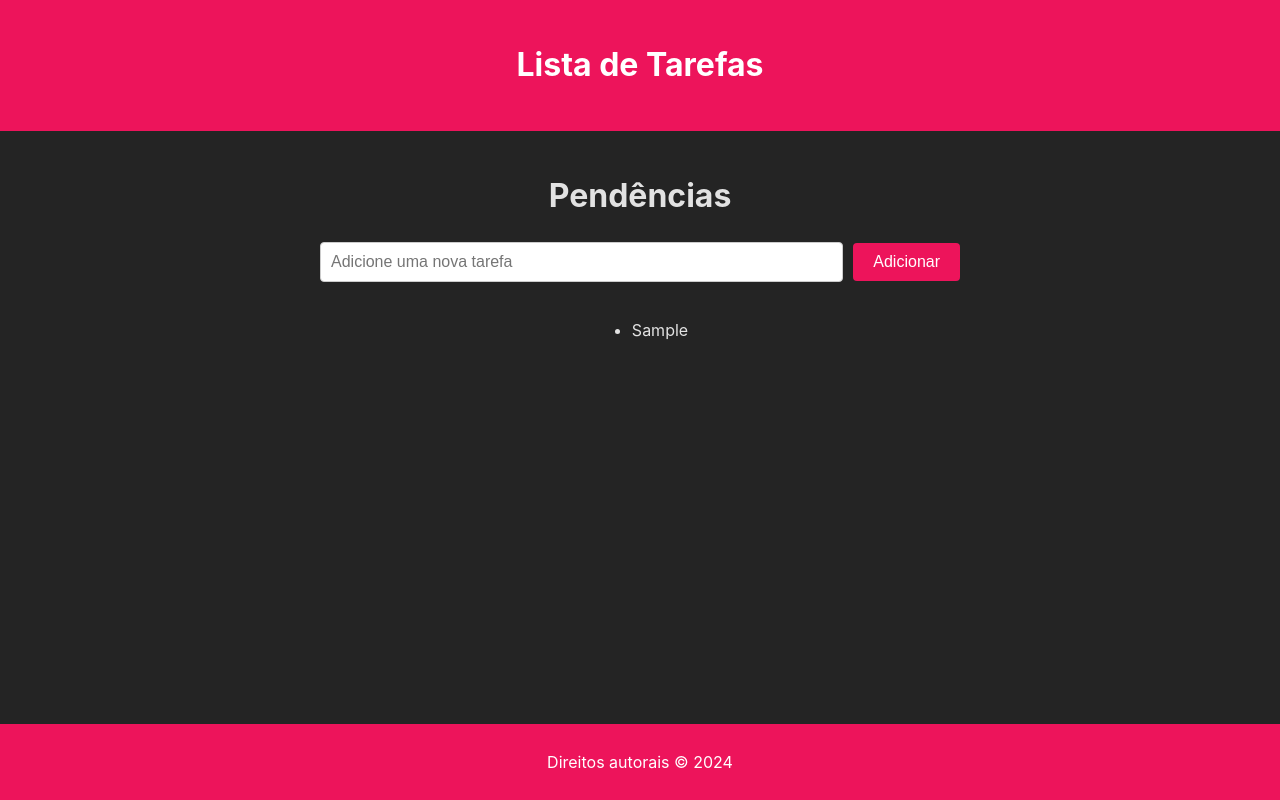
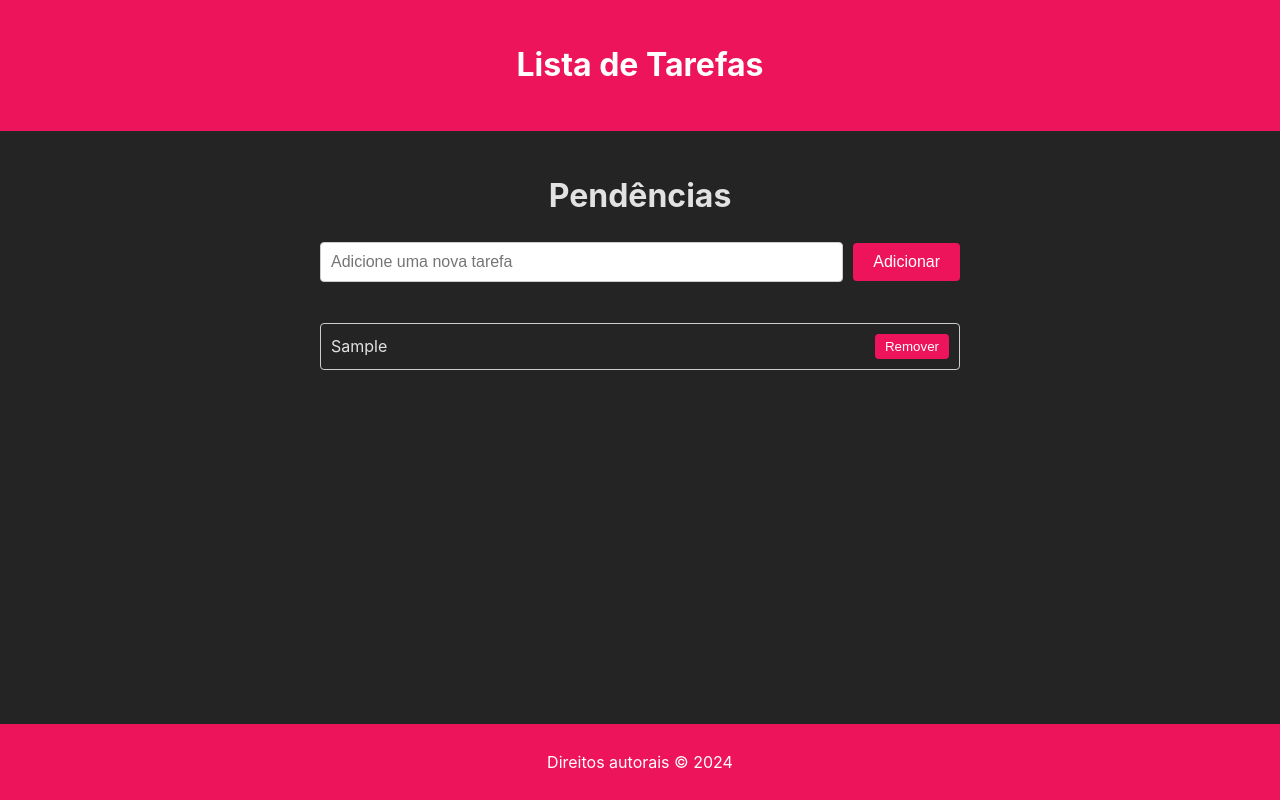
Before and after one commit to natashalisboa/fiap-tech-challenge-03, a React (Vite) app: page / in a window 1280 px wide. Both pictures are taken after typing "Sample" into the empty fields and a click on the button "Adicionar". Built offline with nearby package versions, Linux system fonts and the light colour scheme.

Commit message:
aula 4 - styled components

```diff
--- a/package.json
+++ b/package.json
@@ -11,11 +11,13 @@
   },
   "dependencies": {
     "react": "^18.3.1",
-    "react-dom": "^18.3.1"
+    "react-dom": "^18.3.1",
+    "styled-components": "^6.1.11"
   },
   "devDependencies": {
     "@types/react": "^18.3.3",
     "@types/react-dom": "^18.3.0",
+    "@types/styled-components": "^5.1.34",
     "@typescript-eslint/eslint-plugin": "^7.13.1",
     "@typescript-eslint/parser": "^7.13.1",
     "@vitejs/plugin-react": "^4.3.1",
--- a/src/App.tsx
+++ b/src/App.tsx
@@ -2,9 +2,9 @@ import { useState } from 'react';
 import Header from './components/Header/Header';
 import Footer from './components/Footer/Footer';
 import MainContent from './components/Main/MainContent';
-import './App.css';
 import AddTask from './components/pages/AddTask/AddTask';
 import TaskList from './components/pages/TaskList/TaskList';
+import './App.css';
 
 interface Task {
   id: number;
@@ -18,14 +18,18 @@ function App() {
     setTasks([...tasks, { id: tasks.length + 1, name: taskName }]);
   };
 
+  const removeTask = (taskId: number) => {
+    setTasks(tasks.filter(task => task.id !== taskId));
+  };
+
   return (
-    <div className="app-container"> {/* Pode adicionar estilos ou classes conforme necessário */}
+    <div className="app-container">
       <Header />
       <MainContent>
         <h1>Pendências</h1>
         <AddTask onAddTask={addTask} />
-      <TaskList tasks={tasks} />
-    </MainContent >
+        <TaskList tasks={tasks} onRemoveTask={removeTask} />
+      </MainContent>
       <Footer />
     </div>
   );
--- a/src/components/Footer/Footer.css
+++ /dev/null
@@ -1,9 +0,0 @@
-.footer {
-    background-color: #ed145b;
-    color: white;
-    text-align: center;
-    padding: 10px 0;
-    position: fixed;
-    bottom: 0;
-    width: 100%;
-  }
--- a/src/components/Footer/Footer.tsx
+++ b/src/components/Footer/Footer.tsx
@@ -1,11 +1,21 @@
 import React from 'react';
-import './Footer.css';
+import styled from 'styled-components';
+
+const FooterContainer = styled.footer`
+  background-color: #ed145b;
+  color: white;
+  text-align: center;
+  padding: 10px 0;
+  position: fixed;
+  bottom: 0;
+  width: 100%;
+`;
 
 const Footer: React.FC = () => {
   return (
-    <footer className="footer">
+    <FooterContainer>
       <p>Direitos autorais © 2024</p>
-    </footer>
+    </FooterContainer>
   );
 };
 
--- a/src/components/Header/Header.css
+++ /dev/null
@@ -1,11 +0,0 @@
-.header {
-    display: flex;
-    background-color: #ed145b;
-    color: white;
-    justify-content: center;
-    padding: 20px;
-  }
-
-  h1 {
-   text-align: center;
-  }
--- a/src/components/Header/Header.tsx
+++ b/src/components/Header/Header.tsx
@@ -1,11 +1,23 @@
 import React from 'react';
-import './Header.css';
+import styled from 'styled-components';
+
+const HeaderContainer = styled.header`
+  display: flex;
+  background-color: #ed145b;
+  color: white;
+  justify-content: center;
+  padding: 20px;
+`;
+
+const HeaderTitle = styled.h1`
+  text-align: center;
+`;
 
 const Header: React.FC = () => {
   return (
-    <header className="header">
-      <h1>Lista de Tarefas</h1>
-    </header>
+    <HeaderContainer>
+      <HeaderTitle>Lista de Tarefas</HeaderTitle>
+    </HeaderContainer>
   );
 };
 
--- a/src/components/Main/MainContent.css
+++ /dev/null
@@ -1,8 +0,0 @@
-.main-content {
-    flex: 1;
-    display: flex;
-    flex-direction: column;
-    justify-content: center;
-    padding: 20px;
-    align-items: center;
-  }
--- a/src/components/Main/MainContent.tsx
+++ b/src/components/Main/MainContent.tsx
@@ -1,11 +1,20 @@
 import React from 'react';
-import './MainContent.css';
+import styled from 'styled-components';
+
+const Main = styled.main`
+  flex: 1;
+  display: flex;
+  flex-direction: column;
+  justify-content: center;
+  padding: 20px;
+  align-items: center;
+`;
 
 const MainContent: React.FC<{ children: React.ReactNode }> = ({ children }) => {
   return (
-    <main className="main-content">
+    <Main>
       {children}
-    </main>
+    </Main>
   );
 };
 
--- a/src/components/pages/AddTask/AddTask.css
+++ /dev/null
@@ -1,30 +0,0 @@
-.add-task-form {
-    display: flex;
-    align-items: center;
-    margin-bottom: 20px;
-    width: 50vw;
-  }
-
-  .add-task-input {
-    flex: 1;
-    padding: 10px;
-    font-size: 16px;
-    border: 1px solid #ccc;
-    border-radius: 4px;
-    margin-right: 10px;
-  }
-
-  .add-task-button {
-    padding: 10px 20px;
-    font-size: 16px;
-    background-color: #ed145b;
-    color: white;
-    border: none;
-    border-radius: 4px;
-    cursor: pointer;
-    transition: background-color 0.3s ease;
-  }
-
-  .add-task-button:hover {
-    background-color: #c10e49;
-  }
--- a/src/components/pages/AddTask/AddTask.tsx
+++ b/src/components/pages/AddTask/AddTask.tsx
@@ -1,9 +1,44 @@
 import React, { useState } from 'react';
-import './AddTask.css';
+import styled from 'styled-components';
 
 interface AddTaskProps {
   onAddTask: (taskName: string) => void;
 }
+
+const Form = styled.form`
+  display: flex;
+  align-items: center;
+  margin-bottom: 20px;
+  width: 50vw;
+`;
+
+const Input = styled.input`
+  flex: 1;
+  padding: 10px;
+  font-size: 16px;
+  border: 1px solid #ccc;
+  border-radius: 4px;
+  margin-right: 10px;
+`;
+
+const Button = styled.button`
+  padding: 10px 20px;
+  font-size: 16px;
+  background-color: #ed145b;
+  color: white;
+  border: none;
+  border-radius: 4px;
+  cursor: pointer;
+  transition: background-color 0.3s ease;
+
+  &:hover {
+    background-color: #c10e49;
+  }
+
+  @media (max-width: 600px) {
+    display: none;
+  }
+`;
 
 const AddTask: React.FC<AddTaskProps> = ({ onAddTask }) => {
   const [taskName, setTaskName] = useState('');
@@ -13,16 +48,16 @@ const AddTask: React.FC<AddTaskProps> = ({ onAddTask }) => {
     setTaskName(''); // Limpa o campo após adicionar
   };
   return (
-    <form onSubmit={handleSubmit} className='add-task-form'>
-      <input
+    <Form onSubmit={handleSubmit}>
+      <Input
         type="text"
         value={taskName}
         onChange={(e) => setTaskName(e.target.value)}
         placeholder="Adicione uma nova tarefa"
-        className='add-task-input'
       />
-      <button type="submit" className='add-task-button'>Adicionar</button>
-    </form>
+      <Button type="submit">Adicionar</Button>
+    </Form>
   );
-}
+};
+
 export default AddTask;
--- a/src/components/pages/TaskList/TaskList.tsx
+++ b/src/components/pages/TaskList/TaskList.tsx
@@ -1,14 +1,52 @@
 import React from 'react';
+import styled from 'styled-components';
+
 interface TaskListProps {
   tasks: { id: number; name: string }[];
+  onRemoveTask: (taskId: number) => void;
 }
-const TaskList: React.FC<TaskListProps> = ({ tasks }) => {
+
+const List = styled.ul`
+  list-style: none;
+  padding: 0;
+  width: 50vw;
+`;
+
+const ListItem = styled.li`
+  border: 1px solid #ccc;
+  padding: 10px;
+  margin: 5px 0;
+  border-radius: 4px;
+  display: flex;
+  justify-content: space-between;
+  align-items: center;
+`;
+
+const Button = styled.button`
+  background-color: #ed145b;
+  color: white;
+  border: none;
+  border-radius: 4px;
+  cursor: pointer;
+  padding: 5px 10px;
+  transition: background-color 0.3s ease;
+
+  &:hover {
+    background-color: #c10e49;
+  }
+`;
+
+const TaskList: React.FC<TaskListProps> = ({ tasks, onRemoveTask }) => {
   return (
-    <ul>
+    <List>
       {tasks.map((task) => (
-        <li key={task.id}>{task.name}</li>
+        <ListItem key={task.id}>
+          {task.name}
+          <Button onClick={() => onRemoveTask(task.id)}>Remover</Button>
+        </ListItem>
       ))}
-    </ul>
+    </List>
   );
 }
+
 export default TaskList;
```
Also changed, not shown: 1 other file (tests, documents, lock files or other folders). Lines whose indentation alone changed are shown as unchanged.
